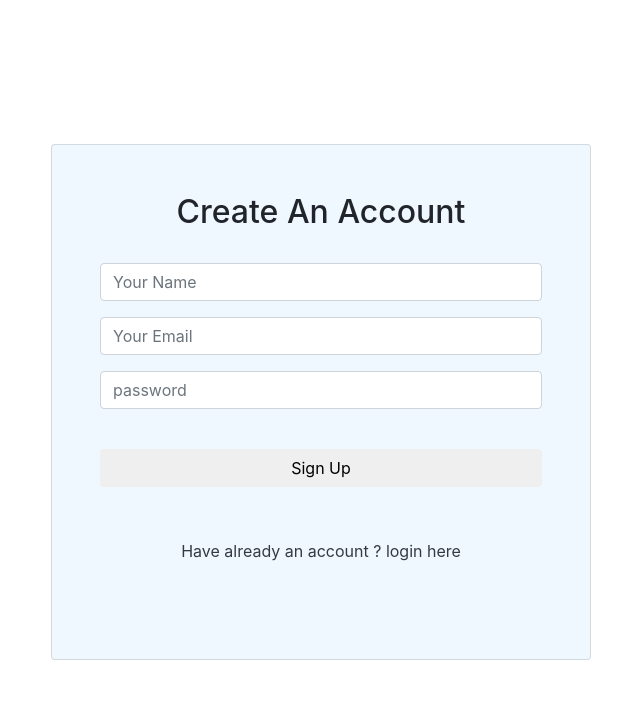
After one commit to sammed-21/django-Backend, a Django app: page /users/ in a window 1280 px wide. The commit adds this page. Shown: the top 707 px of the page, without its empty margins (319-959 px from the left). Run offline with Django 4.2, Linux system fonts and the light colour scheme; some libraries are stand-ins or nearby versions.

Commit message:
add login and signinpage

```diff
--- a/blog/templates/blog/base.html
+++ b/blog/templates/blog/base.html
@@ -11,7 +11,7 @@
 <body>
 <div class="container custom-container">
     {% block content%}
- hi
+
     {% endblock %}
     </div>
 
--- a/blog/urls.py
+++ b/blog/urls.py
@@ -1,7 +1,12 @@
 from django.urls import path
-from . import views
+from .views import create_blog_post,create_comments,list_blog_posts,list_comments,update_blog_post
 
 urlpatterns = [
-
+    path('',create_blog_post),
+    path('create-blog/',create_blog_post,name="create-post"),
+    path('create-comment/<int:blog_post_id>/',create_comments,name='create-comment'),
+    path('list-post',list_blog_posts,name='list-posts'),
+    path('list-comments/<int:blog_post_id>/',list_comments,name='list-comments'),
+    path('update-post/<int:blog_post_id>',update_blog_post,name='update-post'),
 
 ]
--- a/django_blog/settings.py
+++ b/django_blog/settings.py
@@ -32,12 +32,15 @@ ALLOWED_HOSTS = []
 
 INSTALLED_APPS = [
     'blog.apps.BlogConfig',
+    'users.apps.UsersConfig',
     'django.contrib.admin',
     'django.contrib.auth',
     'django.contrib.contenttypes',
     'django.contrib.sessions',
     'django.contrib.messages',
     'django.contrib.staticfiles',
+    # 'blog',
+    # 'users'
 ]
 
 MIDDLEWARE = [
--- a/django_blog/urls.py
+++ b/django_blog/urls.py
@@ -19,7 +19,7 @@ from django.urls import path , include
 
 urlpatterns = [
     path('admin/', admin.site.urls),
-    path('',include('blog.urls')),
+
     path('users/', include('users.urls')),
     path('blog/', include('blog.urls')),
 ]
--- a/users/templates/registration.html
+++ /dev/null
@@ -1,5 +0,0 @@
-<form method="post">
-    {% csrf_token %}
-    {{ form.as_p }}
-    <button type="submit">Register</button>
-</form>
--- /dev/null
+++ b/users/templates/users/base.html
@@ -0,0 +1,40 @@
+{% load static %}
+<!DOCTYPE html>
+<html lang="en">
+
+<head>
+    <meta charset="UTF-8">
+    <meta name="viewport" content="width=device-width, initial-scale=1.0">
+    <link rel="stylesheet" href="https://cdn.jsdelivr.net/npm/bootstrap@4.0.0/dist/css/bootstrap.min.css"
+        integrity="sha384-Gn5384xqQ1aoWXA+058RXPxPg6fy4IWvTNh0E263XmFcJlSAwiGgFAW/dAiS6JXm" crossorigin="anonymous">
+    <style>
+        .custom-container {
+            max-width: 1450px;
+
+        }
+    </style>
+    <title>BlogBridges </title>
+</head>
+
+<body>
+    <div class="container custom-container">
+
+        {% block content %}{% endblock %}
+
+    </div>
+
+
+
+
+    <script src="https://code.jquery.com/jquery-3.2.1.slim.min.js"
+        integrity="sha384-KJ3o2DKtIkvYIK3UENzmM7KCkRr/rE9/Qpg6aAZGJwFDMVNA/GpGFF93hXpG5KkN"
+        crossorigin="anonymous"></script>
+    <script src="https://cdn.jsdelivr.net/npm/popper.js@1.12.9/dist/umd/popper.min.js"
+        integrity="sha384-ApNbgh9B+Y1QKtv3Rn7W3mgPxhU9K/ScQsAP7hUibX39j7fakFPskvXusvfa0b4Q"
+        crossorigin="anonymous"></script>
+    <script src="https://cdn.jsdelivr.net/npm/bootstrap@4.0.0/dist/js/bootstrap.min.js"
+        integrity="sha384-JZR6Spejh4U02d8jOt6vLEHfe/JQGiRRSQQxSfFWpi1MquVdAyjUar5+76PVCmYl"
+        crossorigin="anonymous"></script>
+</body>
+
+</html>
--- /dev/null
+++ b/users/templates/users/signup.html
@@ -0,0 +1,47 @@
+{% extends 'users/base.html' %}
+
+{%block content%}
+
+{% load static %}
+<div class="container">
+    <div class="row">
+        <div class="col-md-6 offset-md-3">
+            <!-- <h2 class="text-center text-dark mt-5">BlogBridges</h2> -->
+            <br><br><br><br>
+            <div class="card my-5" style="background-color:#F0F8FF;">
+
+                <form class="card-body cardbody-color p-lg-5" method="post">
+                    {% csrf_token %}
+                    <div class="text-center">
+                        <h2>Create An Account</h2>
+                    </div>
+                    <br>
+                    <div class="mb-3">
+                        <input type="text" class="form-control" id="Username" name="uname" aria-describedby="emailHelp"
+                            placeholder="Your Name ">
+                    </div>
+                    <div class="mb-3">
+                        <input type="email" class="form-control" id="email" name="uemail" aria-describedby="emailHelp"
+                            placeholder="Your Email ">
+                    </div>
+                    <div class="mb-3">
+                        <input type="password" class="form-control" id="password" name="upassword"
+                            placeholder="password">
+                    </div>
+                    <!-- <div class="mb-3">
+                        <input type="password" class="form-control" id="password" placeholder="Retype Your password">
+                    </div> -->
+                    <br>
+                    <div class="text-center"><button type="submit" class="btn btn-color px-5 mb-5 w-100">Sign
+                            Up</button>
+                    </div>
+                    <div id="emailHelp" class="form-text text-center mb-5 text-dark">Have already an account ? <a
+                            href="login" class="text-dark fw-bold">login here</a>
+                    </div>
+                </form>
+            </div>
+
+        </div>
+    </div>
+</div>
+{%endblock%}
--- a/users/urls.py
+++ b/users/urls.py
@@ -1,9 +1,11 @@
 from django.urls import path
-from .views import register_user
+from . import views
 
 urlpatterns = [
-    path('register/', register_user, name='register-user'),
-     path('login/', login_view, name='login'),
-    path('logout/', logout_view, name='logout'),
+    # path('',  user),
+    # path('register', register_view, name='register-user'),
+     path('login/',views.login , name='login'),
+     path('',views.signup , name='login'),
+    # path('logout/', logout_view, name='logout'),
     # Other URLs for login, logout, etc.
 ]
--- a/users/views.py
+++ b/users/views.py
@@ -1,21 +1,25 @@
 from django.shortcuts import render
 from django.contrib.auth import authenticate, login, logout
 from django.http import JsonResponse
-from django.contrib.auth.forms import UserCreationForm
+from .forms import UserCreateForm
 from django.views.decorators.csrf import csrf_exempt
 from .jwt_utils import generate_jwt_token
 
-
-
+def user(request):
+    return render(request, 'users/base.html')
+def login(request):
+    return render(request,"users/login.html")
+def signup(request):
+    return render(request,"users/signup.html")
 @csrf_exempt
 def register_view(request):
     if request.method == 'POST':
-        form = UserCreationForm(request.POST)
+        form = UserCreateForm(request.POST)
         if form.is_valid():
             user = form.save()
-            return JsonResponse({"message": "User registered successfully"})
+            return JsonResponse({"message":user})
         else:
-            return JsonResponse({'error': 'Invalid registration data'}, status=400)
+            return JsonResponse({'errors': form.errors}, status=400)
 
 @csrf_exempt
 def login_view(request):
```
Also changed, not shown: blog/models.py (+9 -3 lines), blog/templates/blog/home.html (added, +57 -0 lines), blog/views.py (+4 -4 lines), users/forms.py (+20 -4 lines), users/models.py (+16 -1 lines), users/templates/users/login.html (added, +35 -0 lines), blog/migrations/0001_initial.py (added), db.sqlite3, users/migrations/0001_initial.py (added).
